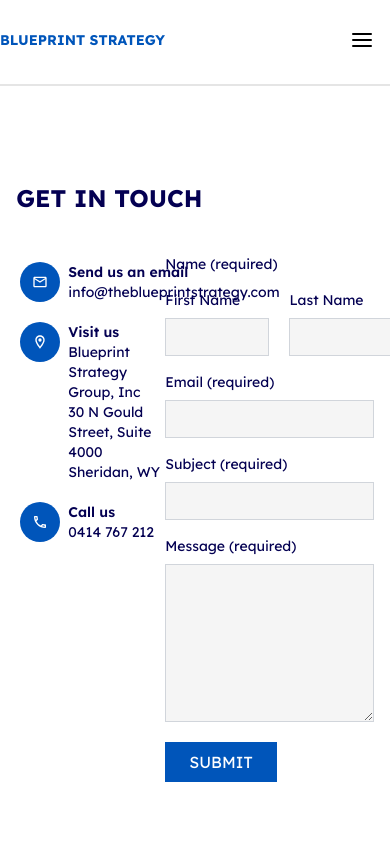
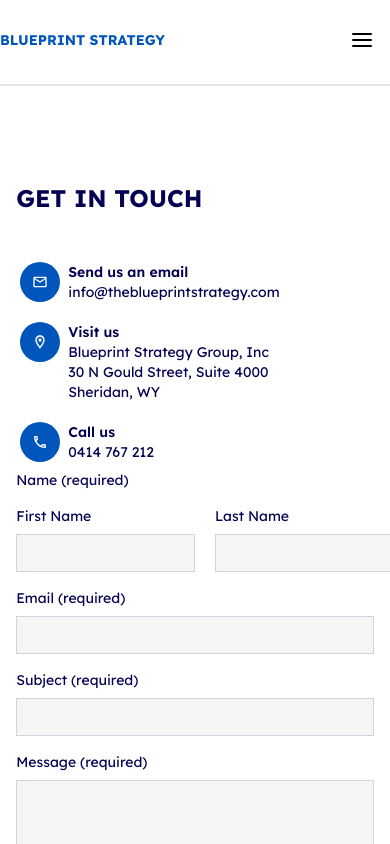
Before and after one commit to EdgarAmpiire/blueprints-web, a React (Create React App) app: page /contact-us in a window 390 px wide. Shown: the top 844 px of the page. Built offline with nearby package versions, Linux system fonts and the light colour scheme; what tw-elements would draw is missing.

Commit message:
responsiveness

```diff
--- a/src/features/contactUs/components/Form.jsx
+++ b/src/features/contactUs/components/Form.jsx
@@ -16,8 +16,8 @@ export const Form = () => {
         </div>
 
         <div className="w-full">
-          <div className="w-full flex mt-10 justify-center">
-            <div className="w-5/12">
+          <div className="w-full flex lg:flex-row flex-col mt-10 justify-center">
+            <div className="lg:w-5/12">
               <div className="px-1 py-2 gap-5 flex flex-col">
                 <div>
                   <div className="flex gap-2">
@@ -66,7 +66,7 @@ export const Form = () => {
                 </div>
               </div>
             </div>
-            <div className="w-7/12">
+            <div className="lg:w-7/12">
               <div>
                 <h1 className="text-sm text-[#040052]">Name (required)</h1>
               </div>
```
